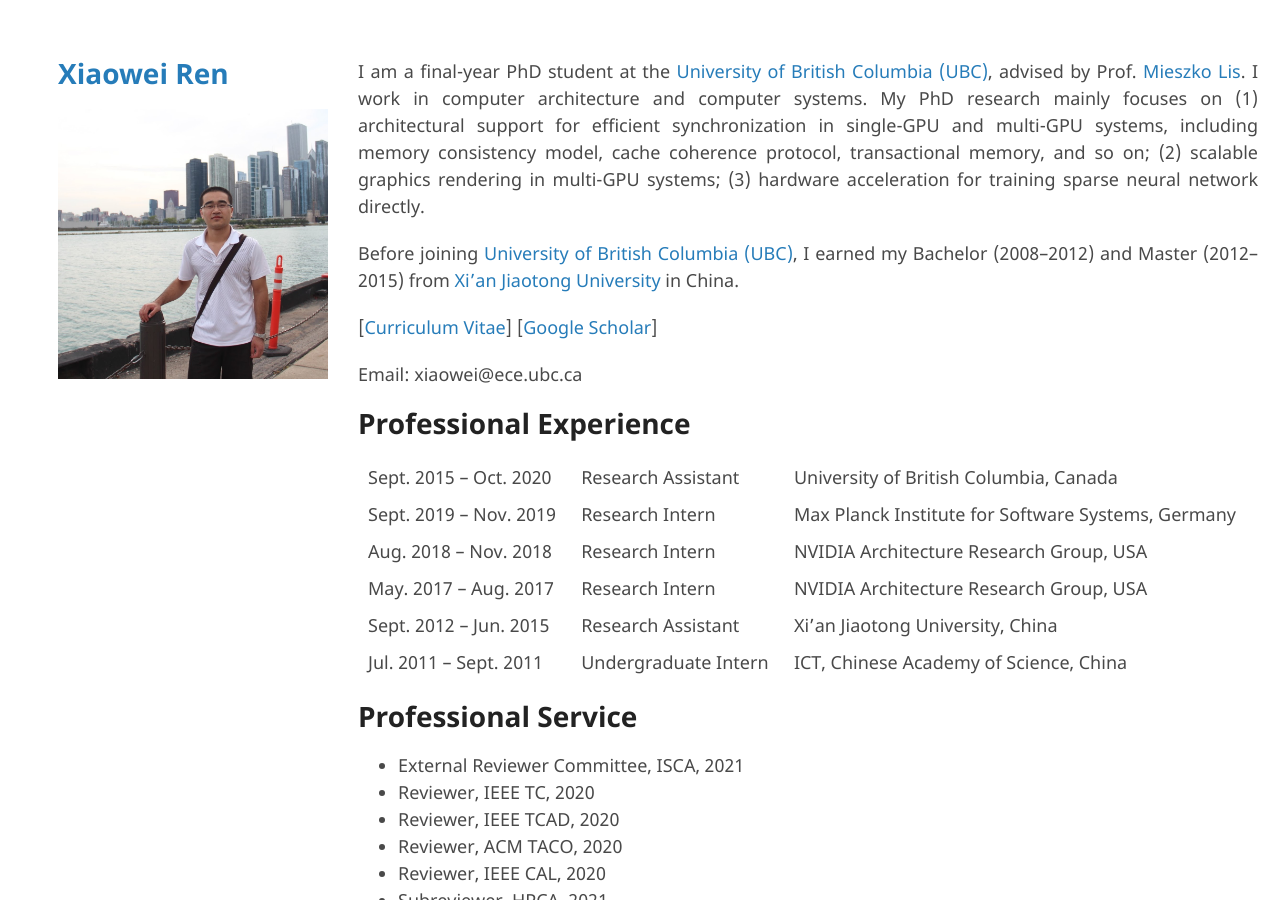
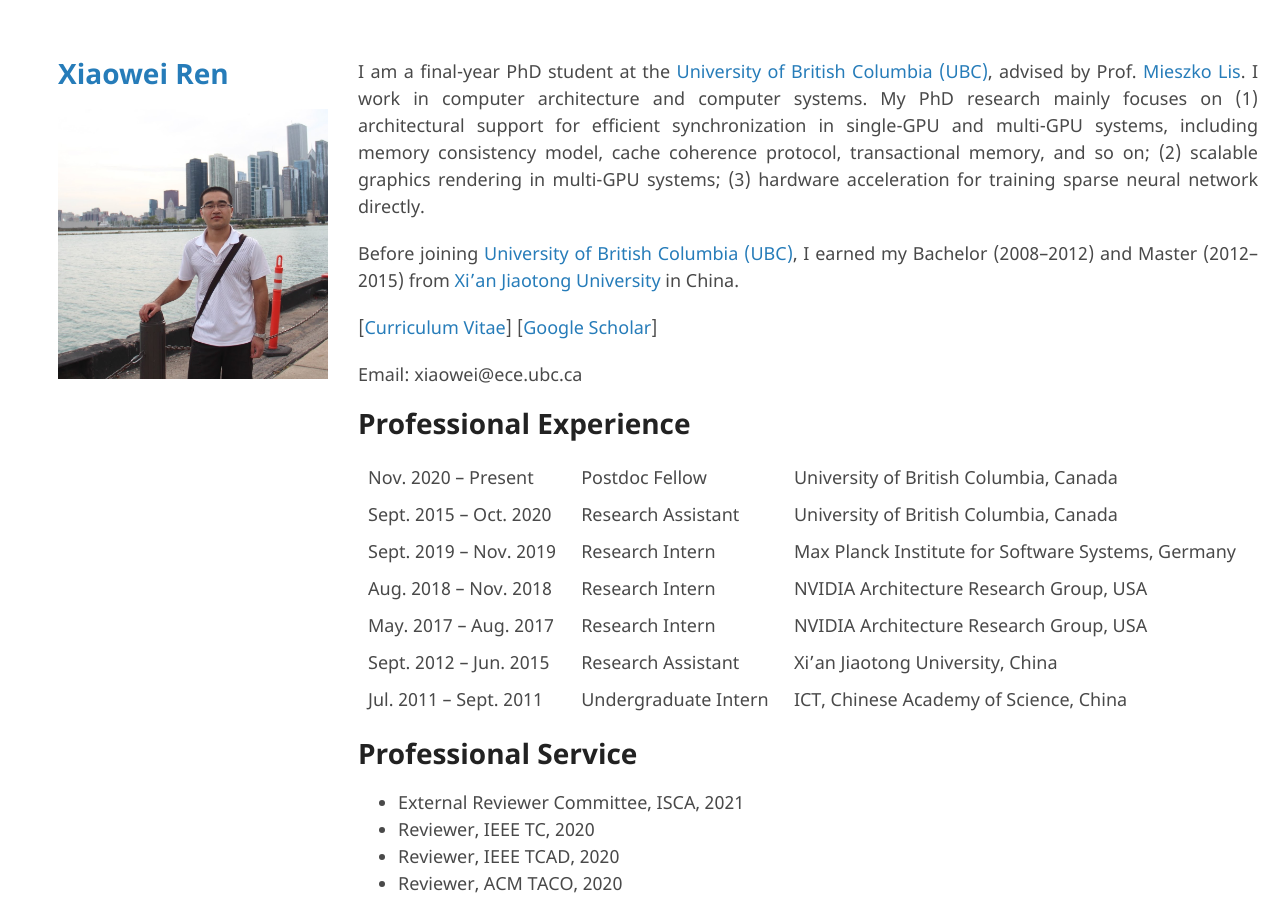
Before and after one commit to ericrxw/xiaoweiren, a Jekyll site: the page built from index.md, in a window 1280 px wide and 900 px high. Built offline with Jekyll 4.4.1, drawn with Linux system fonts in a browser that asks for light colours; our own code applies the rules of GitHub Pages for plain Markdown files; the repository's description, which GitHub fills in, is left out.

Commit message:
update work experience

```diff
--- a/index.md
+++ b/index.md
@@ -8,7 +8,8 @@ Email: xiaowei@ece.ubc.ca
 
 # Professional Experience
 
-|Sept. 2015 -- Oct. 2020 |  Research Assistant  | University of British Columbia, Canada             |
+|Nov. 2020 -- Present    | Postdoc Fellow       | University of British Columbia, Canada             |
+|Sept. 2015 -- Oct. 2020 | Research Assistant   | University of British Columbia, Canada             |
 |Sept. 2019 -- Nov. 2019 | Research Intern      | Max Planck Institute for Software Systems, Germany |
 |Aug. 2018 -- Nov. 2018  | Research Intern      | NVIDIA Architecture Research Group, USA            |
 |May. 2017 -- Aug. 2017  | Research Intern      | NVIDIA Architecture Research Group, USA            |
```
